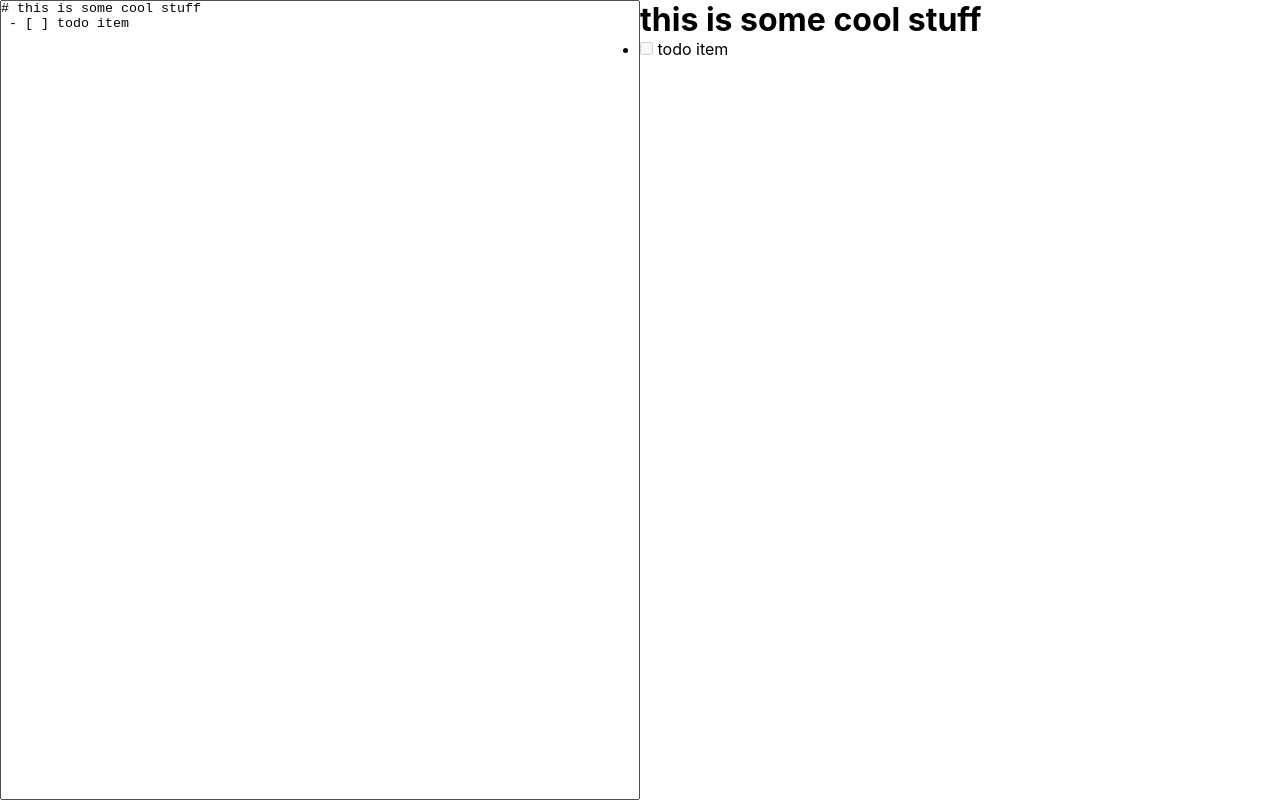
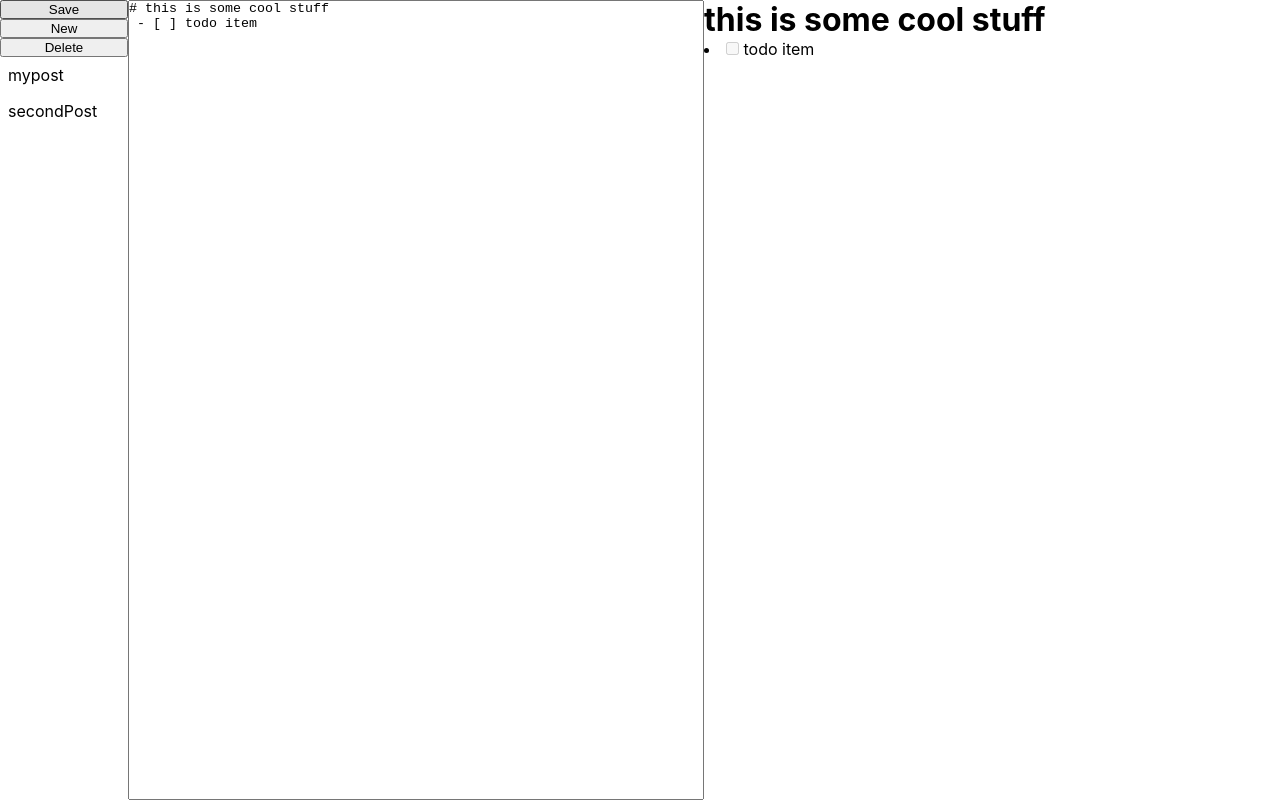
Before and after one commit to Nicyne/writeUp, a Next.js app in the folder client/: page / in a window 1280 px wide. Built offline with nearby package versions, Linux system fonts and the light colour scheme.

Commit message:
feat: added boilerplate functionality for creating, saving and deleting notes

```diff
--- a/client/posts.json
+++ b/client/posts.json
@@ -2,6 +2,31 @@
   {
     "id": 1,
     "title": "mypost",
-    "body": "# this is some cool stuff \n - [ ] todo item"
+    "body": "# this is some cool stuff \n - [ ] todo item",
+    "tags": [
+      {
+        "id": 1,
+        "name": "code"
+      },
+      {
+        "id": 2,
+        "name": "typescript"
+      }
+    ]
+  },
+  {
+    "id": 2,
+    "title": "secondPost",
+    "body": "# this is some different cool stuff \n - [ ] todo item \n - [x] todo item 2",
+    "tags": [
+      {
+        "id": 1,
+        "name": "code"
+      },
+      {
+        "id": 2,
+        "name": "typescript"
+      }
+    ]
   }
 ]
--- a/client/src/pages/index.tsx
+++ b/client/src/pages/index.tsx
@@ -9,18 +9,55 @@ import json from '../../posts.json';
 
 const Home: NextPage = () => {
   const [markdown, setMarkdown] = useState<string>(json[0].body);
+  const [posts, setPosts] = useState(json);
+  const [currentPost, setCurrentPost] = useState<number>(-1);
+
+  const savePost = () => {
+    let index = posts.findIndex((p) => p.id == currentPost);
+    if (index == -1) return;
+    posts[index].body = markdown;
+    setPosts(posts);
+  };
+
+  const setPost = (post: any) => {
+    setCurrentPost(post.id);
+    setMarkdown(post.body);
+  };
+
+  const deletePost = () => {
+    let prevPost = posts.findIndex((p) => p.id == currentPost) - 1;
+    setPosts(posts.filter((p) => p.id != currentPost));
+    if (posts.length == 0) return;
+    let index = (prevPost != -1) ? prevPost : 0;
+    setPost(posts[index]);
+  };
 
   return (
-    <>
+    <main className='app'>
       <Head>
         <title>writeUp</title>
         <meta name="description" content="writeUp" />
         <link rel="icon" href="/favicon.ico" />
       </Head>
 
+      <ul className='list'>
+        <button onClick={() => savePost() }>Save</button>
+        <button onClick={() => {
+          let npost = { id: posts.length+1, title: `Post #${posts.length}`, body: '', tags: [] };
+          setPosts([...posts, npost]);
+          setPost(npost);
+        }}>New</button>
+        <button onClick={() => deletePost()}>Delete</button>
+        {
+          posts.map((post) => (
+            <li key={post.id} onClick={() => setPost(post) }>{post.title}</li>
+          ))
+        }
+      </ul>
+
       <div className="grid">
-        <textarea name="input" id="input" value={markdown} onChange={({target}) => setMarkdown(target.value)} />
-        <div>
+        <textarea name="input" spellCheck="false" id="input" value={markdown} onChange={({target}) => setMarkdown(target.value)} />
+        <div className='preview'>
           <ReactMarkdown remarkPlugins={[remarkGfm]} components={
             { code({node, inline, className, children, ...props}) {
             const match = /language-(\w+)/.exec(className || '');
@@ -37,7 +74,7 @@ const Home: NextPage = () => {
           </ReactMarkdown>
         </div>
       </div>
-    </>
+    </main>
   );
 };
 
--- a/client/src/styles/globals.css
+++ b/client/src/styles/globals.css
@@ -25,7 +25,36 @@ body,
   grid-template-columns: 1fr 1fr;
 }
 
+.app {
+  height: 100%;
+  max-width: 100%;
+  display: grid;
+  grid-template-columns: minmax(auto, 10%) auto;
+}
+
+.list {
+  display: flex;
+  flex-direction: column;
+  list-style: none;
+}
+
+.list li {
+  border-radius: 0.25rem;
+  padding: 0.25rem;
+  margin: 0.25rem;
+  cursor: pointer;
+  transition: background-color 250ms;
+}
+
+.list li:hover {
+  background-color: lightgray;
+}
+
 #input {
   height: 100%;
   resize: none;
 }
+
+.preview ul, .preview ol {
+  list-style-position: inside;
+}
```
